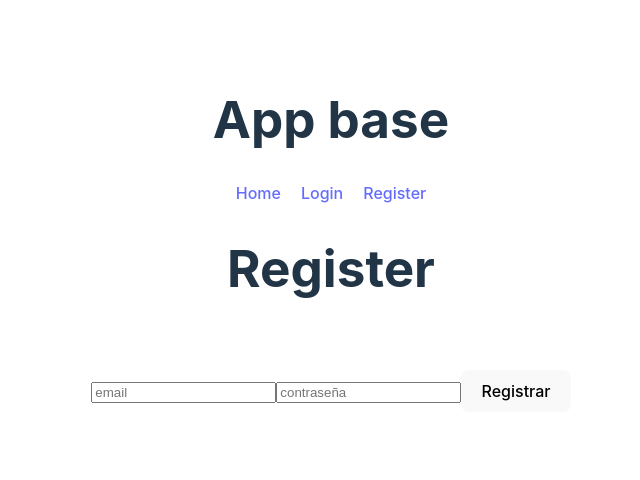
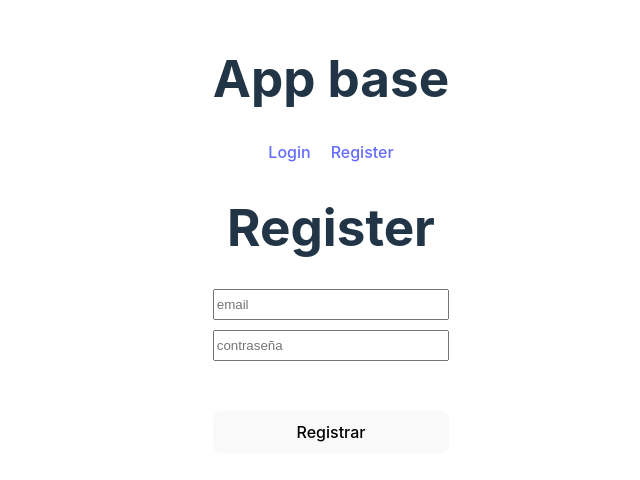
Before and after one commit to diegokp/firebase-app, a Vue app: page /register in a window 1280 px wide. Shown: the part 166-646 px from the top of the page, without its empty margins (309-949 px from the left). Built offline with nearby package versions, Linux system fonts and the light colour scheme.

Commit message:
Se añade ruta protegida de Home

```diff
--- a/src/App.vue
+++ b/src/App.vue
@@ -1,9 +1,20 @@
 <template>
   <h1>App base</h1>
-  <nav>
-    <router-link to="/" class="nav-menu">Home</router-link>
-    <router-link to="/login" class="nav-menu">Login</router-link>
-    <router-link to="/register" class="nav-menu">Register</router-link>
-  </nav>
+  <div v-if="!userStore.loadingSession">
+    <nav>
+    <router-link to="/" v-if="userStore.userData" class="nav-menu">Home</router-link>
+    <router-link to="/login"  v-if="!userStore.userData" class="nav-menu">Login</router-link>
+    <router-link to="/register"  v-if="!userStore.userData" class="nav-menu">Register</router-link>
+    </nav>
+    <button @click="userStore.logoutUser" v-if="userStore.userData">Log-out</button>
+  </div>
+  <div v-else>
+    loading user....
+  </div>
    <router-view></router-view>
 </template>
+
+<script setup>
+  import { useUserStore } from './stores/user'
+  const userStore = useUserStore()
+</script>
--- a/src/router.js
+++ b/src/router.js
@@ -1,11 +1,25 @@
-import {createRouter , createWebHistory} from 'vue-router'
+import { createRouter , createWebHistory } from 'vue-router'
+import { useUserStore } from "./stores/user";
 
 import Home from './views/Home.vue'
 import Login from './views/Login.vue'
 import Register from './views/Register.vue'
 
+const requireAuth = async(to, from,  next) => {
+    const userStore = useUserStore();
+    userStore.loadingSession = true;
+    const user = await userStore.currentUser();
+    if (user) {
+        next()
+
+    }else {
+        next('/login')
+    }
+    userStore.loadingSession = false
+}
+
 const routes = [
-    {path:'/', component: Home},
+    {path:'/', component: Home, beforeEnter: requireAuth},
     {path:'/login', component: Login},
     {path:'/register', component: Register}
 ]
--- a/src/stores/user.js
+++ b/src/stores/user.js
@@ -1,14 +1,17 @@
 import { defineStore} from 'pinia';
-import { createUserWithEmailAndPassword, signInWithEmailAndPassword, signOut } from 'firebase/auth';
+import { createUserWithEmailAndPassword, onAuthStateChanged, signInWithEmailAndPassword, signOut } from 'firebase/auth';
 import { auth } from '../firebaseConfig';
 import router from '../router'
 
 export const useUserStore = defineStore('user',{
     state: () => ({
-        userData: null
+        userData: null,
+        loadingUser: false,
+        loadingSession: false,
     }),
     actions:{
         async registerUser(email, password){
+            this.loadingUser = true
             try{
                 const {user} = await createUserWithEmailAndPassword (auth, email, password)
                 this.userData = {email: user.email, uid: user.uid}
@@ -17,16 +20,21 @@ export const useUserStore = defineStore('user',{
             } catch (error) {
                 console.log(error)
 
+            } finally{
+                this.loadingUser=false
             }
 
         },
         async loginUser(email, password){
+            this.loadingUser = true
             try {
                 const {user} = await signInWithEmailAndPassword (auth, email, password)
                 this.userData = {email: user.email, uid: user.uid}
                 router.push('/')
             } catch (error) {
                 console.log(error)
+            } finally {
+                this.loadingUser=false
             }
         },
         async logoutUser(){
@@ -37,6 +45,19 @@ export const useUserStore = defineStore('user',{
             } catch (error) {
                 console.log(error)
             }
+        },
+        currentUser(){
+            return new Promise((resolve, reject) => {
+                const unsuscribe = onAuthStateChanged(auth, user => {
+                    if (user) {
+                        this.userData = {email: user.email, uid: user.uid}
+                    }else {
+                        this.userData = null
+                    }
+                    resolve(user)
+                }, e => reject(e))
+                unsuscribe()
+            })
         }
     },
 })
--- a/src/views/Home.vue
+++ b/src/views/Home.vue
@@ -1,14 +1,14 @@
 <template>
     <div>
         <h1>Home</h1>
-        <button @click="userStore.logoutUser">Log-out</button>
+        <p>{{ userStore.userData?.email }}</p>
     </div>
 </template>
 
 
 <script setup>
-import { useUserStore } from "../stores/user";
+    import { useUserStore } from "../stores/user";
 
-const userStore = useUserStore()
+    const userStore = useUserStore()
 
 </script>
--- a/src/views/Login.vue
+++ b/src/views/Login.vue
@@ -4,7 +4,7 @@
         <form @submit.prevent="handleSubmit">
             <input type="email" placeholder="email" v-model.trim="email">
             <input type="password" placeholder="contraseña" v-model.trim="password">
-            <button type="submit">Login</button>
+            <button type="submit" :disabled="userStore.loadingUser">Login</button>
         </form>
     </div>
 </template>
@@ -29,3 +29,14 @@
         // router.push('/')
     }
 </script>
+
+<style>
+    form{
+        display: flex;
+        flex-direction: column;
+        gap: 10px;
+    }
+    form input{
+        height: 25px;
+    }
+</style>
--- a/src/views/Register.vue
+++ b/src/views/Register.vue
@@ -6,7 +6,7 @@
         <form @submit.prevent="handleSubmit">
             <input type="email" placeholder="email" v-model.trim="email">
             <input type="password" placeholder="contraseña" v-model.trim="password">
-            <button type="submit">Registrar</button>
+            <button type="submit" :disabled="userStore.loadingUser">Registrar</button>
         </form>
 
     </div>
@@ -34,3 +34,15 @@
     }
 
 </script>
+
+
+<style>
+    form{
+        display: flex;
+        flex-direction: column;
+        gap: 10px;
+    }
+    form input{
+        height: 25px;
+    }
+</style>
```
